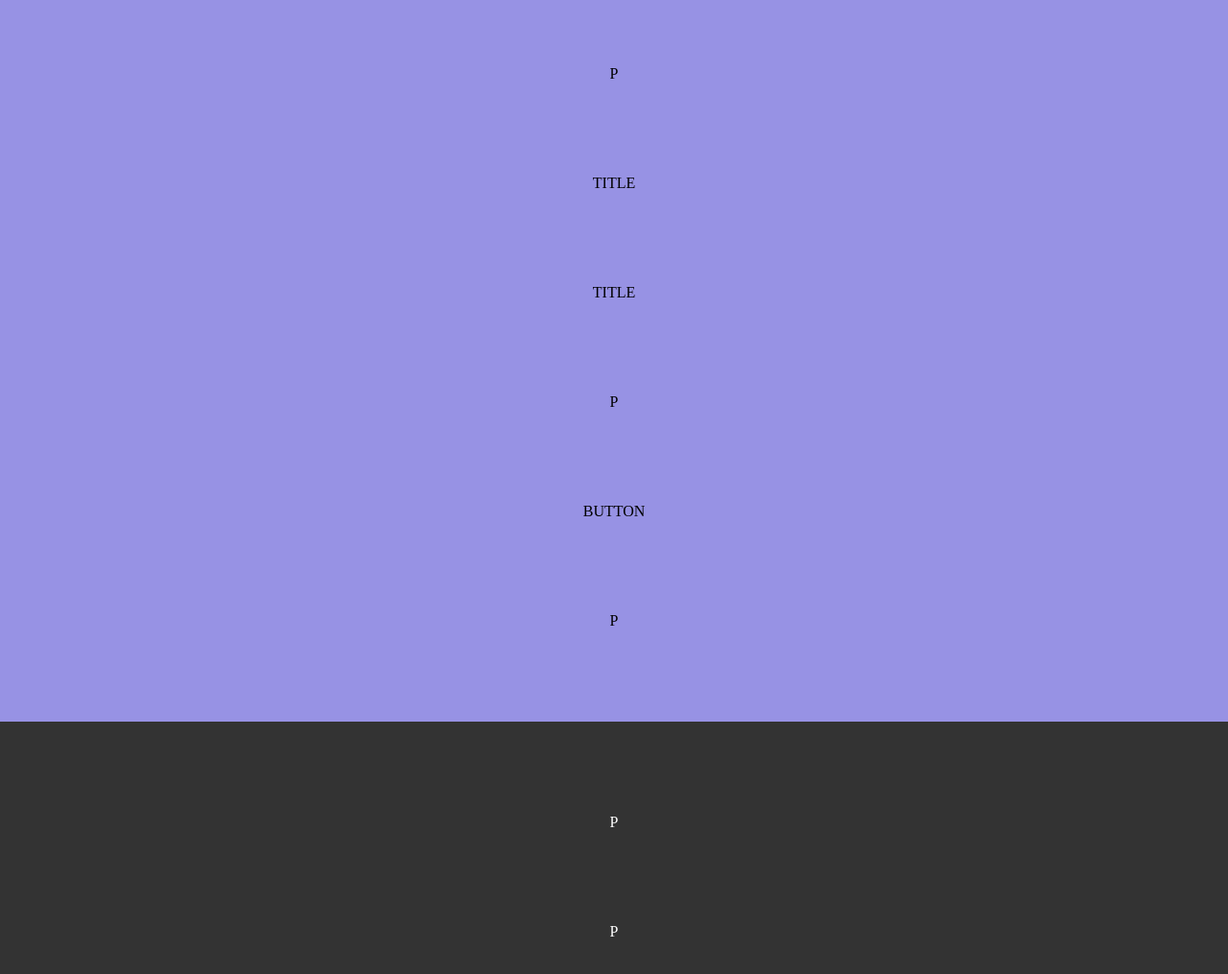
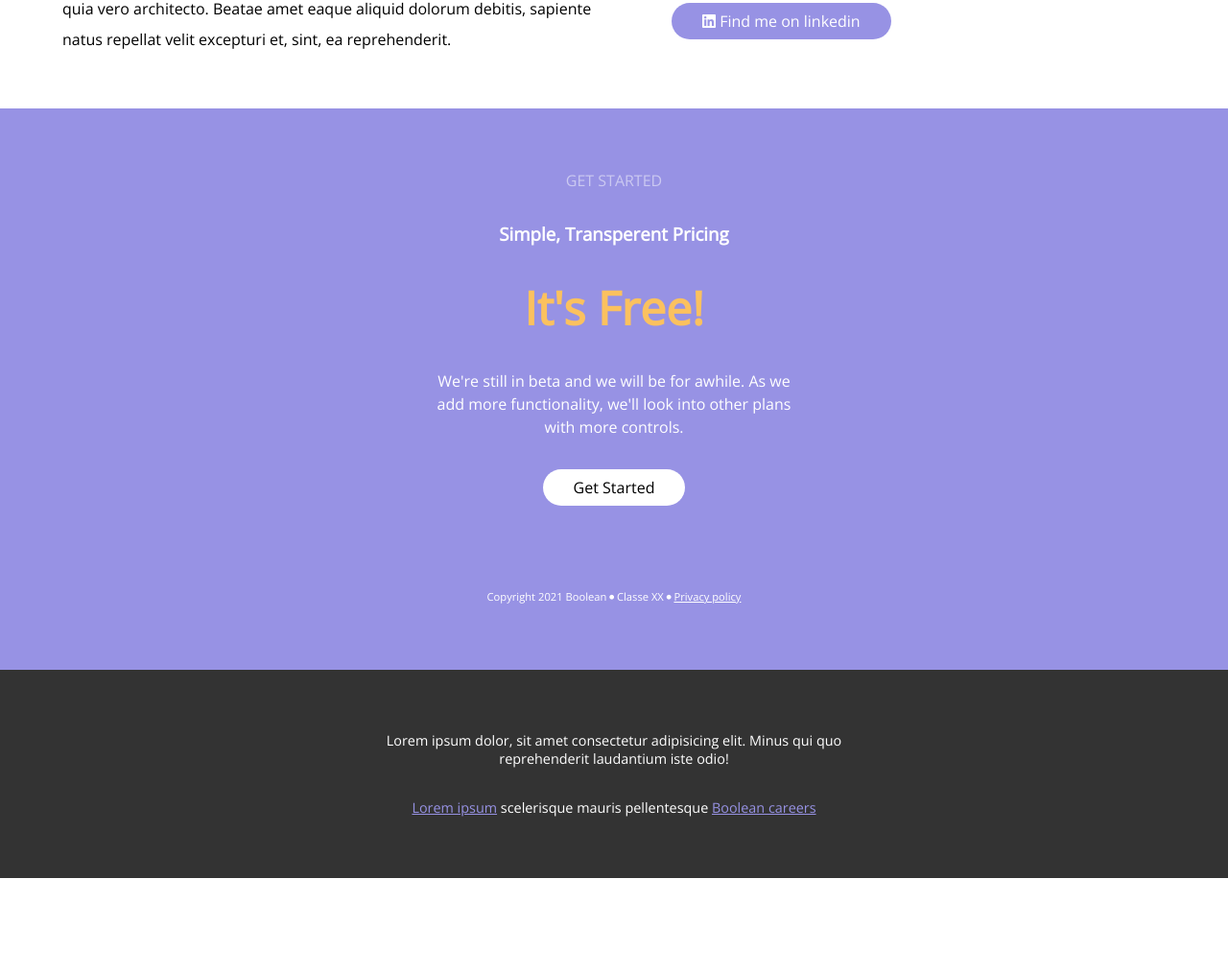
Before and after one commit to ErikB21/htmlcss-responsive-layout, a plain HTML site: page index.html in a window 1280 px wide. Shown: the part 4140-5155 px from the top of the page at 96% size. After the commit the page ends 5055 px from the top, so only its background shows below. Drawn offline with nearby package versions, Linux system fonts and the light colour scheme.

Commit message:
done project

```diff
--- a/css/style.css
+++ b/css/style.css
@@ -2,6 +2,7 @@
     margin: 0;
     padding: 0;
     box-sizing: border-box;
+    font-family: 'Open Sans', sans-serif;
 }
 
 /*regole colori*/
@@ -371,6 +372,49 @@
     margin: 2rem 0;
 }
 
+.started .cards *{
+    padding-top: 2rem;
+}
+
+.started .light-color{
+    color: var(--secondary-color-light);
+}
+
+.started h3{
+    color: var(--white-color);
+}
+
+.started h2{
+    font-size: 3rem;
+    color: var(--orange-color);
+}
+
+.started p{
+    color: var(--white-color);
+    line-height: 1.5rem;
+}
+
+.started .end-main p a{
+    color: var(--white-color);
+}
+
+.started .btn-started{
+    background-color: var(--white-color);
+    display: inline-block;
+    padding: 0.5rem 2rem;
+    margin-top: 2rem;
+}
+
+.started .end-main p{
+    font-size: 0.7rem;
+}
+
+.started .end-main p i{
+    font-size: 0.3rem;
+    position: relative;
+    bottom: 2px;
+}
+
 
 
 /*REGOLE FOOTER*/
@@ -382,9 +426,14 @@
     padding: 2rem 2rem;
 }
 
-.nav-footer .box{
+.nav-footer p{
     text-align: center;
     margin: 2rem 0;
+    font-size: 0.9rem;
+}
+
+.nav-footer p a{
+    color: var(--secondary-color);
 }
 
 
@@ -452,6 +501,16 @@
         padding: 3rem;
     }
 
+    .started .cards{
+        width: 60%;
+        margin: auto;
+    }
+
+    .nav-footer .container-footer {
+       width: 60%;
+       margin: auto;
+    }
+
 
 }
 
@@ -495,6 +554,17 @@
     .benefit .card{
         width:calc(33.333% - 1.5rem);
     }
+
+    .started .cards{
+        width: 40%;
+        margin: auto;
+    }
+
+    .nav-footer .container-footer {
+       width: 40%;
+       margin: auto;
+    }
+
 }
 
 /*DESKTOP LARGE*/
--- a/index.html
+++ b/index.html
@@ -6,6 +6,9 @@
     <meta name="viewport" content="width=device-width, initial-scale=1.0">
     <link rel="stylesheet" href="css/style.css">
     <link rel="stylesheet" href="https://cdnjs.cloudflare.com/ajax/libs/font-awesome/6.1.1/css/all.min.css" integrity="sha512-KfkfwYDsLkIlwQp6LFnl8zNdLGxu9YAA1QvwINks4PhcElQSvqcyVLLD9aMhXd13uQjoXtEKNosOWaZqXgel0g==" crossorigin="anonymous" referrerpolicy="no-referrer" />
+    <link rel="preconnect" href="https://fonts.googleapis.com">
+    <link rel="preconnect" href="https://fonts.gstatic.com" crossorigin>
+    <link href="https://fonts.googleapis.com/css2?family=Josefin+Sans&family=Open+Sans:wght@300;400&display=swap" rel="stylesheet">
     <title>Responsive Layout</title>
 </head>
 <body>
@@ -234,13 +237,16 @@
 
         <section class="started">
             <div class="container">
-                <div class="cards">
-                    <div class="box">P</div>
-                    <div class="box">TITLE</div>
-                    <div class="box">TITLE</div>
-                    <div class="box">P</div>
-                    <div class="box">BUTTON</div>
-                    <div class="box">P</div>
+                <div class="cards text-center box">
+                    <span class="light-color">GET STARTED</span>
+                    <h3>Simple, Transperent Pricing</h3>
+                    <h2>It's Free!</h2>
+                    <p>We're still in beta and we will be for awhile. As we add more functionality, we'll look into other plans with more controls.</p>
+                    <span class="btn-started radius">Get Started</span>
+                    <div class="end-main">
+                        <p>Copyright 2021 Boolean <i class="fa-solid fa-circle"></i> Classe XX <i class="fa-solid fa-circle"></i> <a href="#"> Privacy policy</a></p>
+                    </div>
+
                 </div>
             </div>
         </section>
@@ -252,8 +258,10 @@
 
     <footer>
         <section class="nav-footer">
-            <div class="box">P</div>
-            <div class="box">P</div>
+            <div class="container-footer">
+                <p>Lorem ipsum dolor, sit amet consectetur adipisicing elit. Minus qui quo reprehenderit laudantium iste odio!</p>
+            <p><a href="#">Lorem ipsum</a> scelerisque mauris pellentesque <a href="#">Boolean careers</a></p>
+            </div>
         </section>
     </footer>
 
```
